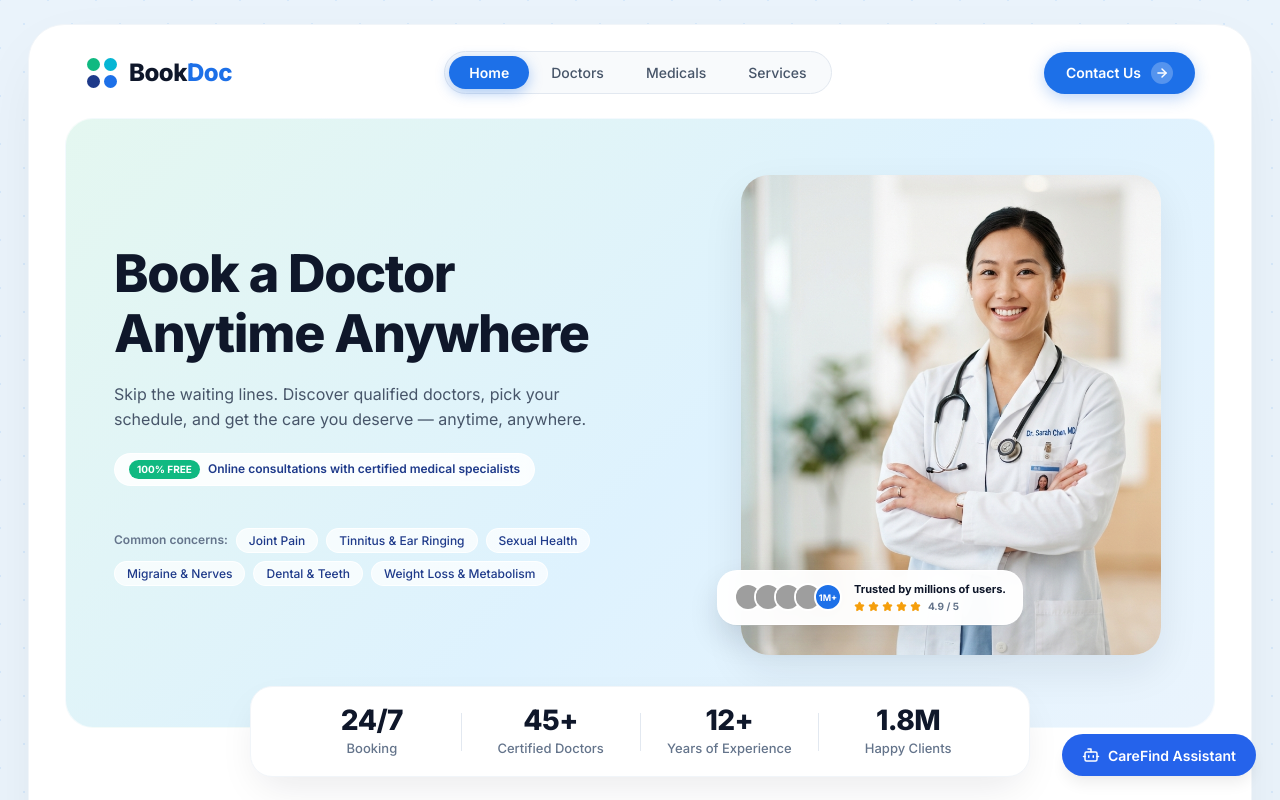
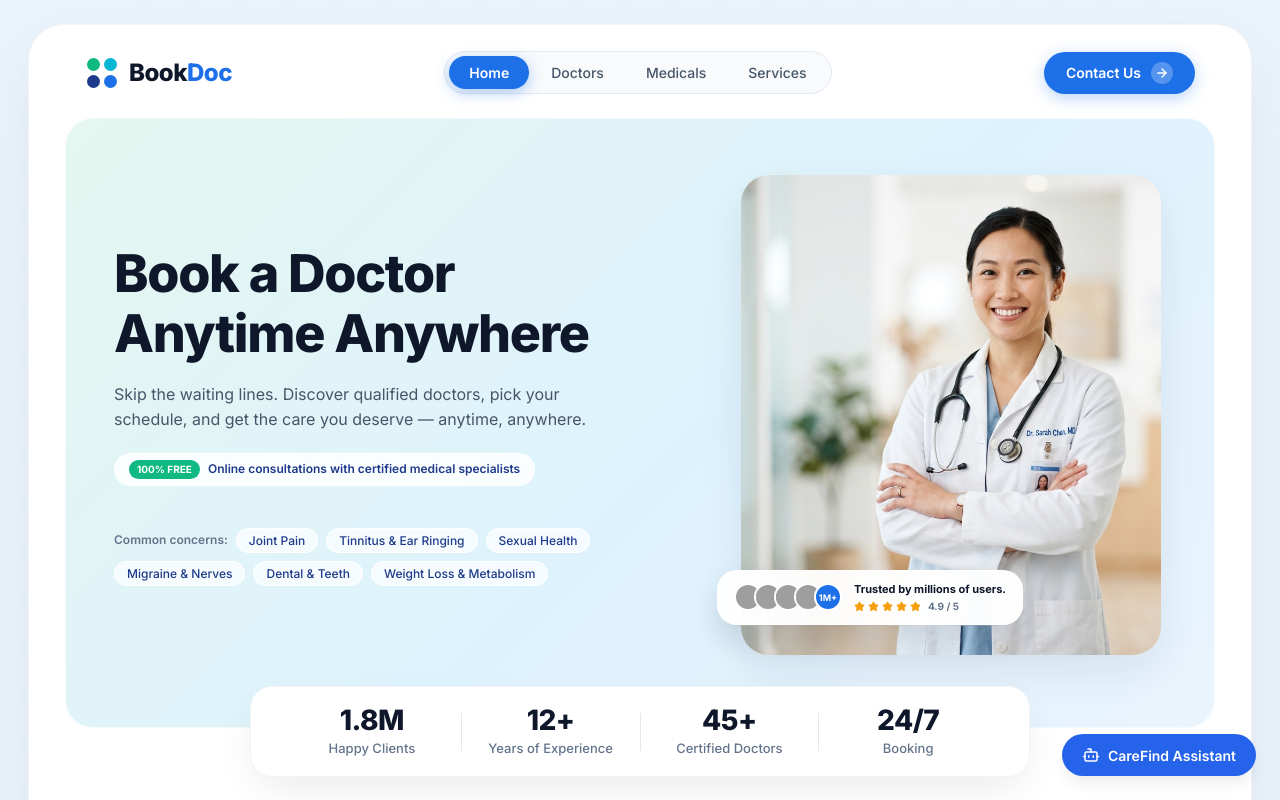
Before and after one commit to ssppjj26-maker/doctorplus, a React (Vite) app: page / in a window 1280 px wide. Shown: the top 800 px of the page. Built offline with nearby package versions, Linux system fonts and the light colour scheme; grey boxes are pictures that could not be loaded.

Commit message:
Reverse order of stats card metrics: 1.8M Happy Clients first, followed by 12+ Years of Experience, 45+ Certified Doctors, and 24/7 Booking

```diff
--- a/src/components/Hero.jsx
+++ b/src/components/Hero.jsx
@@ -86,8 +86,15 @@ export function Hero({ onSelectCategory, onExploreConcerns, onStartBooking }) {
       {/* Overlapping Floating Stats Bar matching exact screenshot */}
       <div className="bookdoc-floating-stats-card">
         <div className="stat-column">
-          <div className="stat-number">24/7</div>
-          <div className="stat-label">Booking</div>
+          <div className="stat-number">1.8M</div>
+          <div className="stat-label">Happy Clients</div>
+        </div>
+
+        <div className="stat-divider" />
+
+        <div className="stat-column">
+          <div className="stat-number">12+</div>
+          <div className="stat-label">Years of Experience</div>
         </div>
 
         <div className="stat-divider" />
@@ -100,15 +107,8 @@ export function Hero({ onSelectCategory, onExploreConcerns, onStartBooking }) {
         <div className="stat-divider" />
 
         <div className="stat-column">
-          <div className="stat-number">12+</div>
-          <div className="stat-label">Years of Experience</div>
-        </div>
-
-        <div className="stat-divider" />
-
-        <div className="stat-column">
-          <div className="stat-number">1.8M</div>
-          <div className="stat-label">Happy Clients</div>
+          <div className="stat-number">24/7</div>
+          <div className="stat-label">Booking</div>
         </div>
       </div>
     </div>
```
